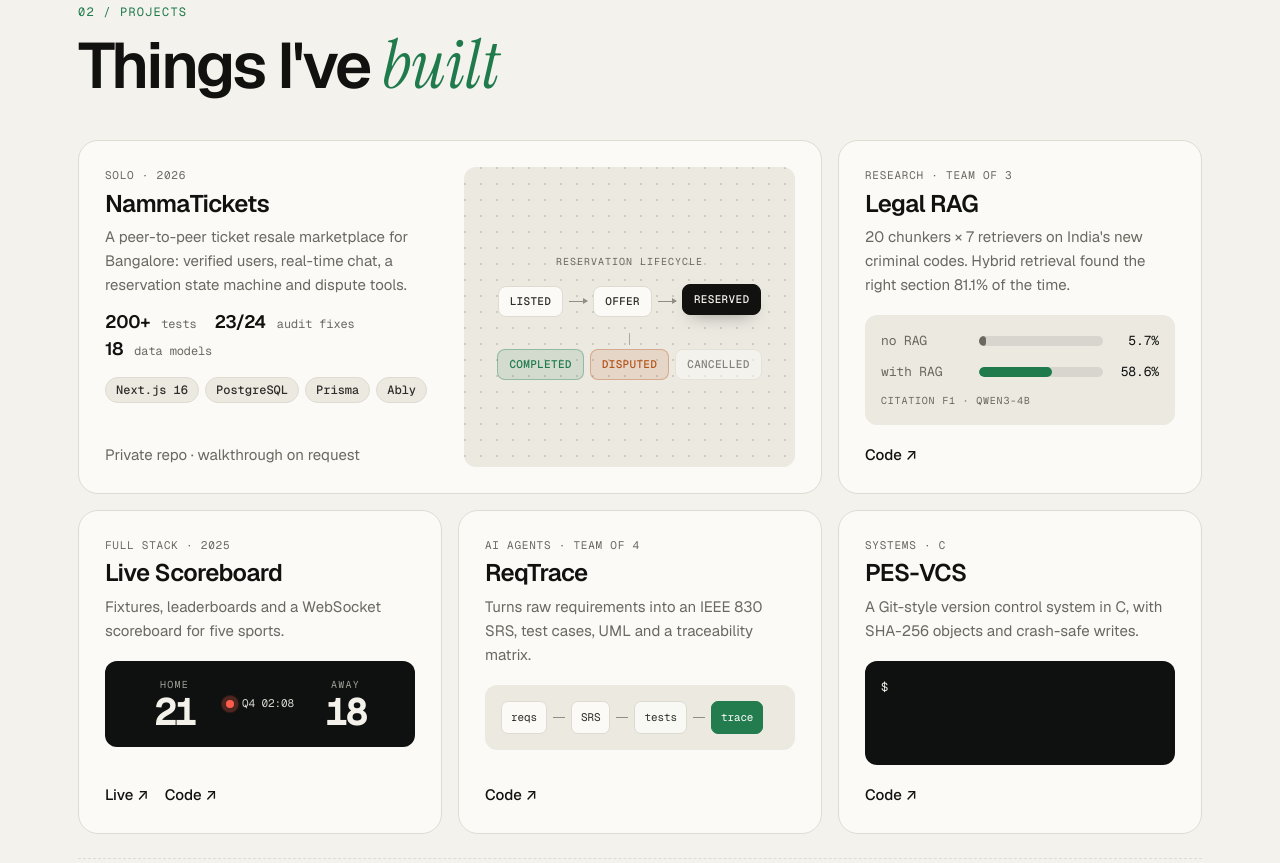
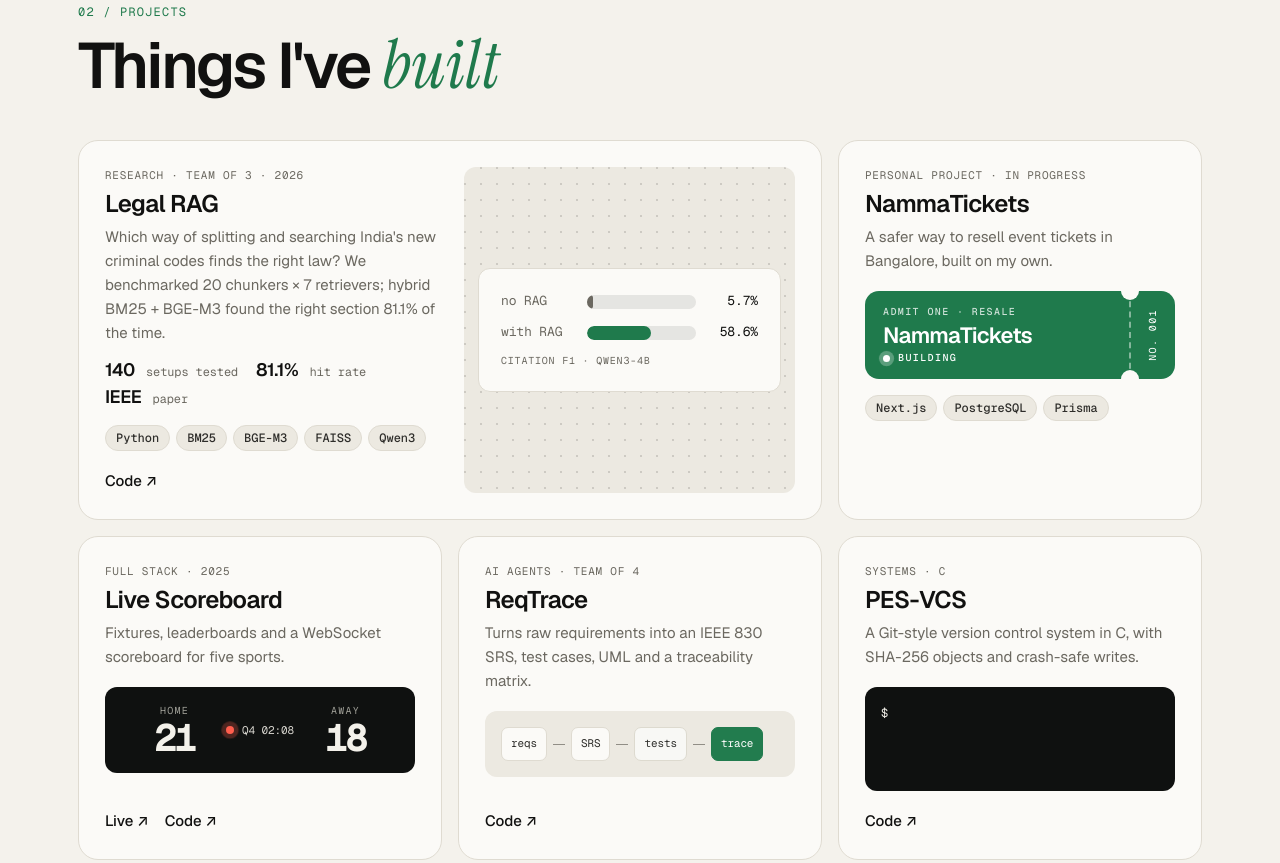
Before and after one commit to ASHWINANAND19/ASHWINANAND19.github.io, a plain HTML site: page index.html in a window 1280 px wide. Shown: the part 2165-3028 px from the top of the page. Drawn offline with nearby package versions, Linux system fonts and the light colour scheme; animation ran at ten frames a second.

Commit message:
Aatmatrisha: full frontend; NammaTickets: brief, in progress
Legal RAG becomes the featured project card, NammaTickets moves to a
short card with a ticket graphic, the NammaTickets test-count tile is
swapped for the RAG benchmark size, and the CircleChess title matches
the resume.

```diff
--- a/index.html
+++ b/index.html
@@ -8,7 +8,7 @@
   <meta name="author" content="Ashwin Anand">
   <meta property="og:type" content="website">
   <meta property="og:title" content="Ashwin Anand · Software Engineer">
-  <meta property="og:description" content="I build products end to end: CircleChess, NammaTickets, Legal RAG and more.">
+  <meta property="og:description" content="I build products end to end: CircleChess, Aatmatrisha, Legal RAG and more.">
   <meta property="og:url" content="https://ashwinanand19.github.io/">
   <meta property="og:image" content="https://ashwinanand19.github.io/og.png">
   <meta name="twitter:card" content="summary_large_image">
@@ -154,7 +154,7 @@
             <span class="tag">5 repos</span>
           </div>
           <div class="job__body">
-            <h3>CircleChess <span class="job__role">Software Engineering Intern</span></h3>
+            <h3>CircleChess <span class="job__role">Web Dev Intern</span></h3>
             <p class="job__lede">An online chess school. I owned the Study workspace and the coach workbooks loop, from the app down to the infrastructure.</p>
             <ul class="ticks">
               <li>Rebuilt Study (lessons, practice vs Stockfish, analysis) and built coach assignments, attempt replay and pass-rate analytics across React Native Web, Django and PostgreSQL.</li>
@@ -173,8 +173,8 @@
             <h3>Aatmatrisha '26 <span class="job__role">Web Developer, Tech Team</span></h3>
             <p class="job__lede">The ticketing platform for PES University's annual fest, built by a 12-person student team.</p>
             <ul class="ticks">
-              <li>Built the ticket-buying flow (events, cart, checkout, My Tickets) with order cancellation kept in sync with the cart.</li>
-              <li>Added admin order verification and a global ordering switch enforced at checkout.</li>
+              <li>Built the full frontend: events, passes, cart, checkout, My Tickets, team and admin pages.</li>
+              <li>Added order cancellation synced with the cart, admin order verification, and a global ordering switch enforced at checkout.</li>
             </ul>
             <ul class="chips"><li>Next.js</li><li>TypeScript</li><li>Supabase</li><li>Tailwind</li></ul>
           </div>
@@ -205,42 +205,37 @@
       </header>
 
       <div class="bento">
-        <article class="card card--wide spot reveal" data-anim="flow">
+        <article class="card card--wide spot reveal" data-anim="bars">
           <div class="card__text">
-            <p class="card__tag mono">Solo · 2026</p>
-            <h3>NammaTickets</h3>
-            <p>A peer-to-peer ticket resale marketplace for Bangalore: verified users, real-time chat, a reservation state machine and dispute tools.</p>
-            <ul class="stats mono"><li><b>200+</b> tests</li><li><b>23/24</b> audit fixes</li><li><b>18</b> data models</li></ul>
-            <ul class="chips"><li>Next.js 16</li><li>PostgreSQL</li><li>Prisma</li><li>Ably</li></ul>
-            <p class="card__links"><span class="muted">Private repo · walkthrough on request</span></p>
+            <p class="card__tag mono">Research · team of 3 · 2026</p>
+            <h3>Legal RAG</h3>
+            <p>Which way of splitting and searching India's new criminal codes finds the right law? We benchmarked 20 chunkers × 7 retrievers; hybrid BM25 + BGE-M3 found the right section 81.1% of the time.</p>
+            <ul class="stats mono"><li><b>140</b> setups tested</li><li><b>81.1%</b> hit rate</li><li><b>IEEE</b> paper</li></ul>
+            <ul class="chips"><li>Python</li><li>BM25</li><li>BGE-M3</li><li>FAISS</li><li>Qwen3</li></ul>
+            <p class="card__links"><a href="https://github.com/ASHWINANAND19/legal-rag-chunking" target="_blank" rel="noopener">Code ↗</a></p>
           </div>
           <div class="card__visual" aria-hidden="true">
-            <div class="flow">
-              <p class="mono flow__title">reservation lifecycle</p>
-              <div class="flow__row">
-                <span class="state" data-step="0">LISTED</span><i class="arrow"></i>
-                <span class="state" data-step="1">OFFER</span><i class="arrow"></i>
-                <span class="state" data-step="2">RESERVED</span>
-              </div>
-              <div class="flow__split">
-                <span class="state state--good" data-step="3">COMPLETED</span>
-                <span class="state state--warn">DISPUTED</span>
-                <span class="state state--dim">CANCELLED</span>
-              </div>
+            <div class="bars">
+              <div class="bars__row"><span class="mono">no RAG</span><span class="bar"><i style="--w:5.7%"></i></span><span class="mono">5.7%</span></div>
+              <div class="bars__row"><span class="mono">with RAG</span><span class="bar bar--on"><i style="--w:58.6%"></i></span><span class="mono">58.6%</span></div>
+              <p class="mono bars__note">citation F1 · Qwen3-4B</p>
             </div>
           </div>
         </article>
 
-        <article class="card spot reveal" data-anim="bars">
-          <p class="card__tag mono">Research · team of 3</p>
-          <h3>Legal RAG</h3>
-          <p>20 chunkers × 7 retrievers on India's new criminal codes. Hybrid retrieval found the right section 81.1% of the time.</p>
-          <div class="bars" aria-hidden="true">
-            <div class="bars__row"><span class="mono">no RAG</span><span class="bar"><i style="--w:5.7%"></i></span><span class="mono">5.7%</span></div>
-            <div class="bars__row"><span class="mono">with RAG</span><span class="bar bar--on"><i style="--w:58.6%"></i></span><span class="mono">58.6%</span></div>
-            <p class="mono bars__note">citation F1 · Qwen3-4B</p>
+        <article class="card spot reveal">
+          <p class="card__tag mono">Personal project · in progress</p>
+          <h3>NammaTickets</h3>
+          <p>A safer way to resell event tickets in Bangalore, built on my own.</p>
+          <div class="ticket" aria-hidden="true">
+            <div class="ticket__main">
+              <span>Admit one · resale</span>
+              <b>NammaTickets</b>
+              <span class="ticket__status"><i class="dot dot--ink"></i>Building</span>
+            </div>
+            <div class="ticket__stub mono"><span>No. 001</span></div>
           </div>
-          <p class="card__links"><a href="https://github.com/ASHWINANAND19/legal-rag-chunking" target="_blank" rel="noopener">Code ↗</a></p>
+          <ul class="chips"><li>Next.js</li><li>PostgreSQL</li><li>Prisma</li></ul>
         </article>
 
         <article class="card spot reveal" data-anim="score">
@@ -301,8 +296,8 @@
           <p class="tile__label">repos I shipped to at CircleChess: app, API, schema, engine, infra</p>
         </div>
         <div class="tile spot reveal">
-          <p class="tile__value" data-count="200" data-suffix="+">200+</p>
-          <p class="tile__label">tests on NammaTickets, run against real PostgreSQL on every PR</p>
+          <p class="tile__value" data-count="140">140</p>
+          <p class="tile__label">retrieval setups benchmarked in my Legal RAG study</p>
         </div>
         <div class="tile spot reveal">
           <p class="tile__value" data-count="58.6" data-from="5.7" data-decimals="1" data-suffix="%">58.6%</p>
--- a/styles.css
+++ b/styles.css
@@ -323,24 +323,23 @@ kbd {
 .stats { list-style: none; display: flex; flex-wrap: wrap; gap: 6px 18px; margin-top: 16px; color: var(--muted); font-size: .75rem; }
 .stats b { color: var(--ink); font: 600 1.125rem/1 var(--font-sans); letter-spacing: -0.02em; margin-right: 4px; }
 
-/* Flow (NammaTickets) */
-.flow { display: grid; gap: 16px; justify-items: center; }
-.flow__title { color: var(--muted); text-transform: uppercase; letter-spacing: .1em; font-size: .625rem; }
-.flow__row, .flow__split { display: flex; align-items: center; gap: 6px; flex-wrap: wrap; justify-content: center; }
-.flow__split { position: relative; padding-top: 16px; }
-.flow__split::before { content: ""; position: absolute; top: 0; left: 50%; width: 1px; height: 12px; background: var(--muted); opacity: .5; }
-.state {
-  font: 500 .6875rem/1 var(--font-mono); letter-spacing: .03em; padding: 9px 11px; border-radius: 8px;
-  background: var(--surface); border: 1px solid var(--line); color: var(--ink-2);
-  transition: background-color .35s ease, color .35s ease, border-color .35s ease, transform .35s var(--ease), box-shadow .35s ease;
-}
-.state.on { background: var(--ink); color: var(--bg); border-color: var(--ink); transform: translateY(-2px); box-shadow: 0 8px 18px -10px rgba(0, 0, 0, .5); }
-.state--good { background: var(--accent-soft); color: var(--accent); border-color: color-mix(in srgb, var(--accent) 35%, transparent); }
-.state--good.on { background: var(--accent); color: var(--accent-ink); border-color: var(--accent); }
-.state--warn { background: var(--warn-soft); color: var(--warn); border-color: color-mix(in srgb, var(--warn) 35%, transparent); }
-.state--dim { opacity: .55; }
-.arrow { width: 18px; height: 1px; background: var(--muted); position: relative; opacity: .7; }
-.arrow::after { content: ""; position: absolute; right: -1px; top: -3px; border: 3.5px solid transparent; border-left: 5px solid var(--muted); border-right: 0; }
+/* Ticket (NammaTickets) */
+.ticket { margin-top: 18px; display: grid; grid-template-columns: minmax(0, 1fr) auto; border-radius: 14px; background: var(--accent); color: var(--accent-ink); position: relative; overflow: hidden; transition: transform .45s var(--ease); }
+.card:hover .ticket { transform: rotate(-1.5deg) scale(1.02); }
+.ticket::after { content: ""; position: absolute; inset: 0; background: linear-gradient(105deg, transparent 35%, rgba(255, 255, 255, .28) 50%, transparent 65%); transform: translateX(-120%); }
+.card:hover .ticket::after { transform: translateX(120%); transition: transform 1s var(--ease); }
+.ticket__main { display: grid; gap: 6px; padding: 16px 18px; }
+.ticket__main span { font: 500 .625rem/1 var(--font-mono); letter-spacing: .14em; text-transform: uppercase; opacity: .78; }
+.ticket__main b { font-size: 1.375rem; font-weight: 600; letter-spacing: -0.03em; line-height: 1.1; }
+.ticket__status { display: inline-flex; align-items: center; gap: 8px; opacity: 1 !important; }
+.dot--ink { background: var(--accent-ink); width: 7px; height: 7px; }
+.ticket__stub { position: relative; display: grid; place-items: center; padding: 0 14px; border-left: 2px dashed color-mix(in srgb, var(--accent-ink) 45%, transparent); font-size: .625rem; letter-spacing: .14em; text-transform: uppercase; }
+.ticket__stub span { writing-mode: vertical-rl; transform: rotate(180deg); }
+.ticket__stub::before, .ticket__stub::after { content: ""; position: absolute; left: -10px; width: 18px; height: 18px; border-radius: 50%; background: var(--surface); }
+.ticket__stub::before { top: -9px; } .ticket__stub::after { bottom: -9px; }
+.card__visual .bars { width: 100%; max-width: 420px; margin: 0; padding: 22px; background: var(--surface); border: 1px solid var(--line); }
+.card__visual .bars__row { grid-template-columns: 76px minmax(0, 1fr) 52px; font-size: .8125rem; }
+.card__visual .bar { height: 14px; }
 
 /* Bars (Legal RAG) */
 .bars { margin-top: 18px; display: grid; gap: 10px; padding: 16px; border-radius: var(--radius-sm); background: var(--surface-2); }
```
